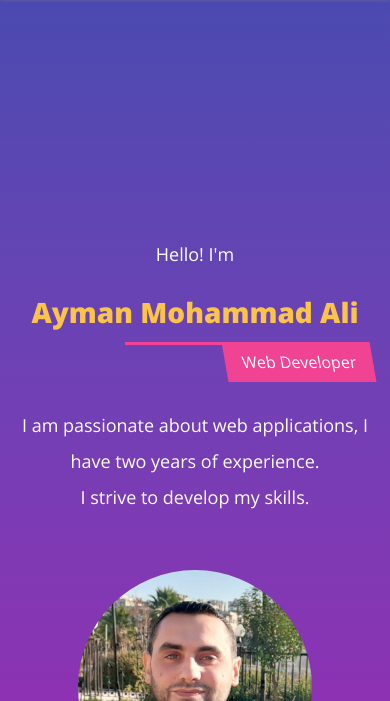
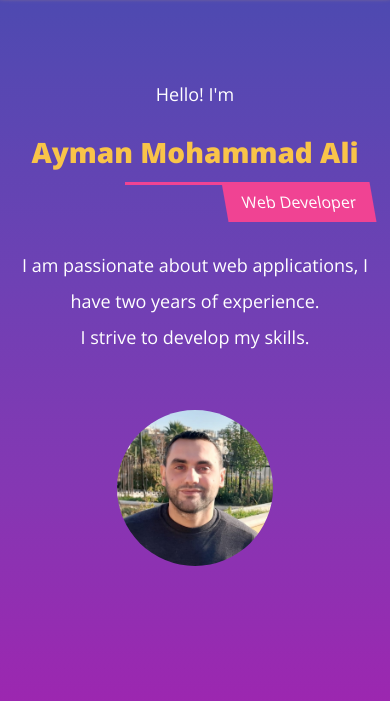
Before and after one commit to Ayman-M-Ali/Portfolio-Ayman-M-Ali, a website: page index.html in a window 390 px wide. Shown: the part 143-844 px from the top of the page. Drawn offline with nearby package versions, Linux system fonts and the light colour scheme; files whose address does not match are found by name.

Commit message:
Modified

```diff
--- a/puplic/CSS/style.css
+++ b/puplic/CSS/style.css
@@ -236,14 +236,10 @@ nav ul li a:hover::before {
   margin-top: 30px;
 }
 .landing img {
-  width: 40%;
+  width: 60%;
   border-radius: 50%;
 }
 @media (max-width: 767px) {
-  .landing {
-      height: 120vh;
-      padding: 160px 0;
-  }
   .landing .container {
     flex-direction: column;
     justify-content: flex-start;
@@ -267,7 +263,7 @@ nav ul li a:hover::before {
     margin-top: 20px;
   }
   .landing .container img {
-    width: 60%;
+    width: 40%;
   }
 }
 @media (max-width: 992px) {
```
